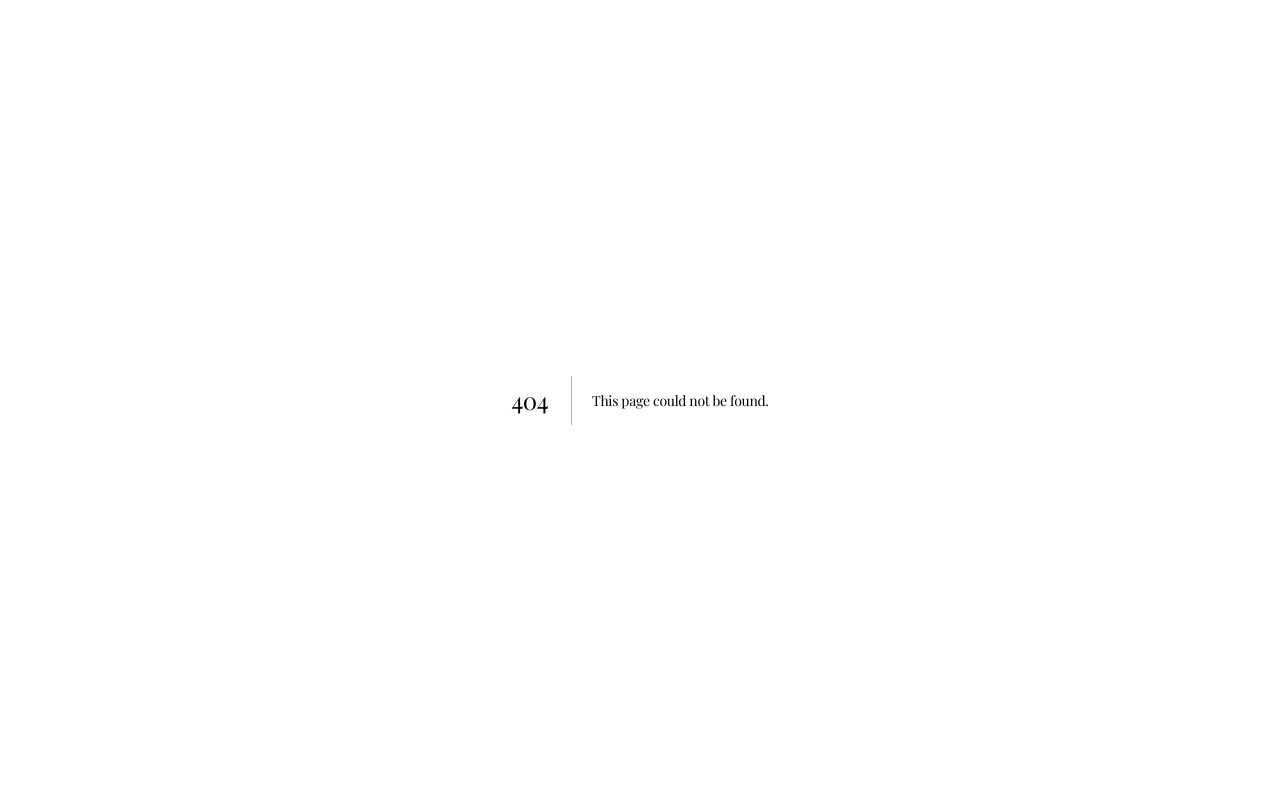
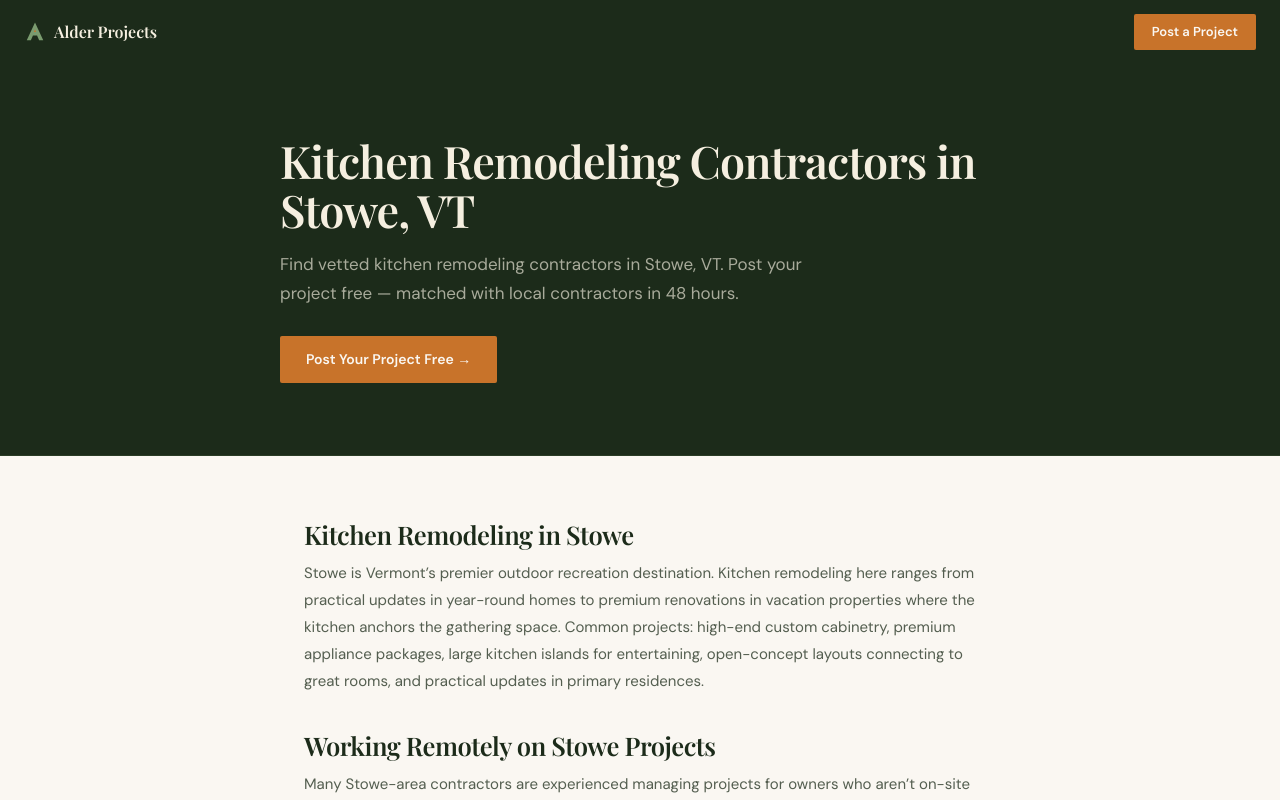
Before and after one commit to alderprojects/alder-projects-site, a Next.js app: page /kitchen-remodeling-stowe-vt in a window 1280 px wide. Before the commit this address had no page. Shown: the top 800 px of the page. Built offline with nearby package versions, Linux system fonts and the light colour scheme.

Commit message:
Create page.tsx

```diff
--- /dev/null
+++ b/src/app/kitchen-remodeling-stowe-vt/page.tsx
@@ -0,0 +1,31 @@
+import { Metadata } from 'next'
+import SeoPage from '@/components/SeoPage'
+
+export const metadata: Metadata = {
+  title: 'Kitchen Remodeling Stowe VT | Alder Projects',
+  description: 'Find vetted kitchen remodeling contractors in Stowe, VT. Post your project free — matched with local contractors in 48 hours.',
+}
+
+const content = {
+  "h1": "Kitchen Remodeling Contractors in Stowe, VT",
+  "intro": "Find vetted kitchen remodeling contractors in Stowe, VT. Post your project free — matched with local contractors in 48 hours.",
+  "sections": [
+    {"heading": "Kitchen Remodeling in Stowe", "body": "Stowe is Vermont’s premier outdoor recreation destination. Kitchen remodeling here ranges from practical updates in year-round homes to premium renovations in vacation properties where the kitchen anchors the gathering space. Common projects: high-end custom cabinetry, premium appliance packages, large kitchen islands for entertaining, open-concept layouts connecting to great rooms, and practical updates in primary residences."},
+    {"heading": "Working Remotely on Stowe Projects", "body": "Many Stowe-area contractors are experienced managing projects for owners who aren’t on-site and can coordinate remotely — useful for second-home owners. Post your project on Alder Projects and we’ll match you with contractors experienced in this type of project management."}
+  ],
+  "faqs": [
+    {"q": "How much does kitchen remodeling cost in Stowe, VT?", "a": "Kitchen remodeling in Stowe typically runs 10–20% higher than in Burlington due to demand and premium market expectations. Expect $25,000–$100,000+ for a full renovation."},
+    {"q": "Can I get a contractor to work on my Stowe vacation home remotely?", "a": "Yes — Alder Projects works for absentee homeowners. Many Stowe-area contractors are experienced managing projects for owners who aren’t on-site."},
+    {"q": "When should I schedule a kitchen remodel in Stowe?", "a": "Late spring (May–June) or fall (September–October) are ideal — avoiding peak ski season when access can be complicated."}
+  ],
+  "ctaText": "Post Your Project Free →",
+  "internalLinks": [
+    {"label": "Kitchen remodeling in Vermont", "href": "/kitchen-remodeling-vermont"},
+    {"label": "Contractors in Lamoille County", "href": "/lamoille-county-vt"},
+    {"label": "Deck builders in Stowe", "href": "/deck-builders-stowe-vt"}
+  ]
+}
+
+export default function Page() {
+  return <SeoPage content={content} />
+}
```
